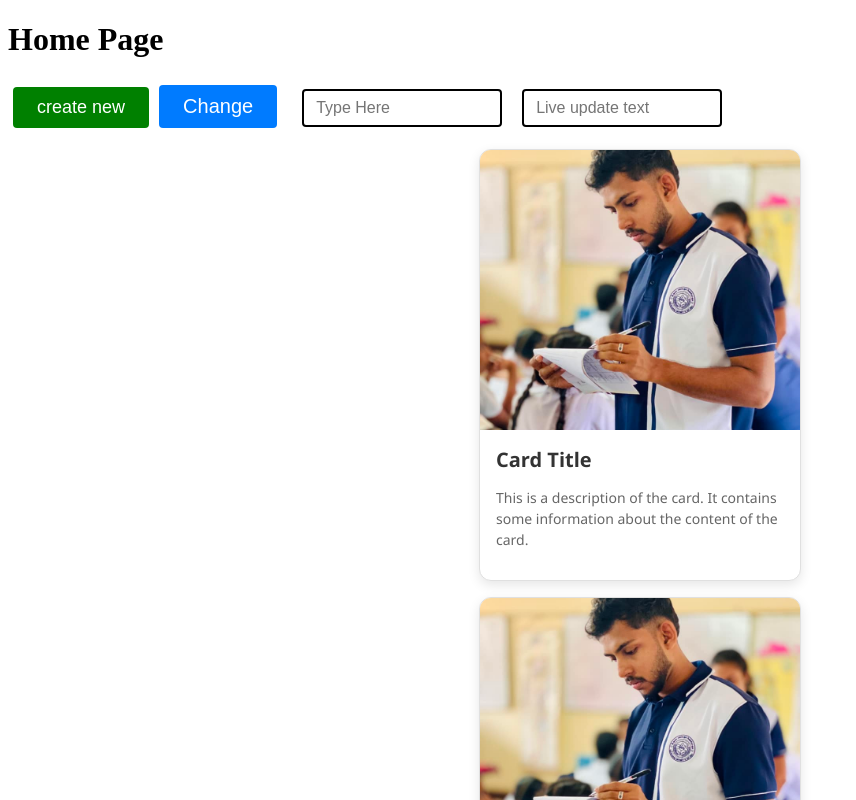
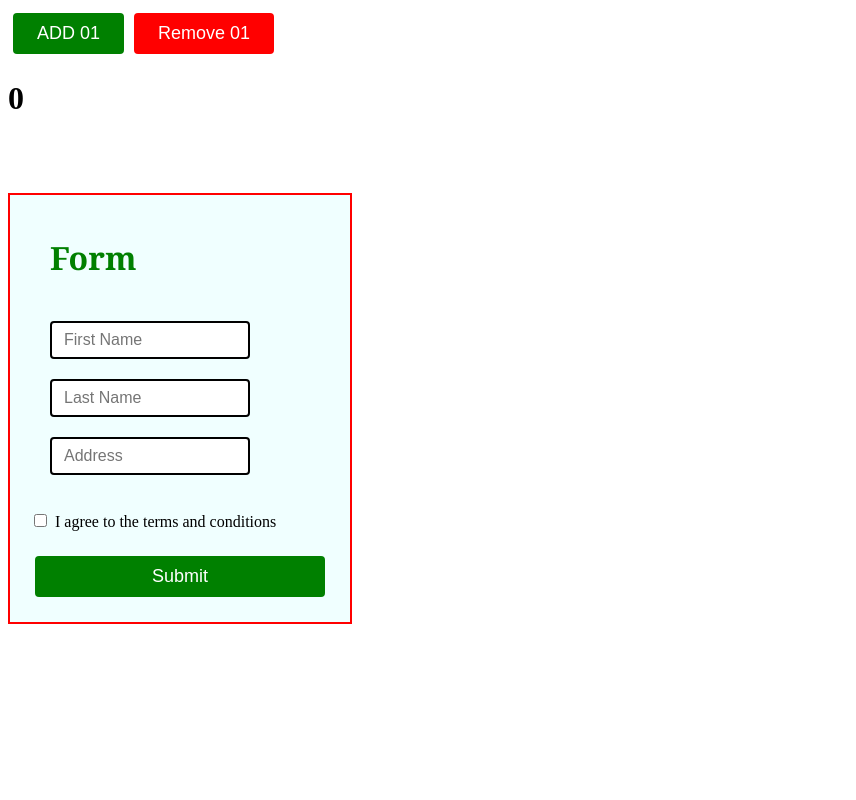
Before and after one commit to binojmadhuranga/first-react, a React (Vite) app: page / in a window 1280 px wide. Shown: the top 800 px of the page, without its empty margins (0-856 px from the left). Built offline with nearby package versions, Linux system fonts and the light colour scheme.

Commit message:
Add About component with form functionality and styling

```diff
--- a/src/app/App.jsx
+++ b/src/app/App.jsx
@@ -1,6 +1,8 @@
 import { useState } from 'react'
 
+
 import './App.css'
+import About from '../pages/About/About'
 import Home from '../pages/Home/Home'
 
 function App() {
@@ -8,7 +10,8 @@ function App() {
 
   return (
    <div>
-    <Home/>
+    {/* <Home/> */}
+    <About/>
 
 
 
--- /dev/null
+++ b/src/pages/About/About.jsx
@@ -0,0 +1,86 @@
+import React, { use, useState } from "react";
+import Button from "../../common/Button/Button";
+import Text from "../../common/Textinput/Text";
+import TextInput from "../../common/Textinput2/Textinput";
+import './index.css';
+
+
+export default function About() {
+
+
+  const [value, setvalue] = useState(0);
+  const [firstName, setFirstName] = useState('');
+  const [lastName, setLastName] = useState('');
+  const [address, setAddress] = useState('');
+  const [isChecked, setIsChecked] = useState(false);
+
+  function setCount() {
+    setvalue(value + 1);
+  }
+
+  function setCount1() {
+    setvalue(value - 1);
+  }
+
+
+  const handleSubmit = () => {
+    if (firstName && lastName && address && isChecked) {
+      console.log("Form submitted with:");
+      console.log("First Name:", firstName);
+      console.log("Last Name:", lastName);
+      console.log("Address:", address);
+      console.log("Agreed to Terms:", isChecked);
+      alert(`Submitted:\n${firstName} ${lastName}\n${address}`);
+    } else {
+      alert("Please fill in all fields and agree to the terms.");
+    }
+  };
+
+
+
+
+
+
+
+
+  return (
+    <div>
+      <Button name={"ADD 01"} bgColor={'green'} txtSixe={'18px'} onClick={setCount} />
+      <Button name={"Remove 01"} bgColor={'red'} txtSixe={'18px'} onClick={setCount1} />
+
+      <h1>{value}</h1>
+      <br /><br /><br />
+
+
+      <div className="form">
+        <h1>Form</h1>
+
+        <TextInput placeholder={"First Name"} onChange={(e) => setFirstName(e.target.value)} />
+        <TextInput placeholder={"Last Name"} onChange={(e) => setLastName(e.target.value)} />
+        <TextInput placeholder={"Address"} onChange={(e) => setAddress(e.target.value)} />
+
+
+        <div className="checkbox-container">
+          <input
+            type="checkbox"
+            id="agree"
+            checked={isChecked}
+            onChange={(e) => setIsChecked(e.target.checked)}
+
+          />
+          <label htmlFor="agree">I agree to the terms and conditions</label>
+        </div>
+
+        <Button name={"Submit"} bgColor={'green'} txtSixe={'18px'} onClick={handleSubmit} />
+
+
+
+      </div>
+
+
+
+
+    </div>
+
+  );
+}
--- /dev/null
+++ b/src/pages/About/index.css
@@ -0,0 +1,22 @@
+.form{
+    display: flex;
+    flex-direction: column;
+    gap: 20px;
+    border: 2px solid red;
+    padding: 20px;
+    width: 300px;
+    background-color: azure;
+}
+
+.form>h1{
+    color: green;
+    font-family: Cambria, Cochin, Georgia, Times, 'Times New Roman', serif;
+    margin-left: 20px;
+}.checkbox-container {
+  margin-top: 16px;
+  font-size: 16px;
+}
+
+.checkbox-container input {
+  margin-right: 8px;
+}
```
